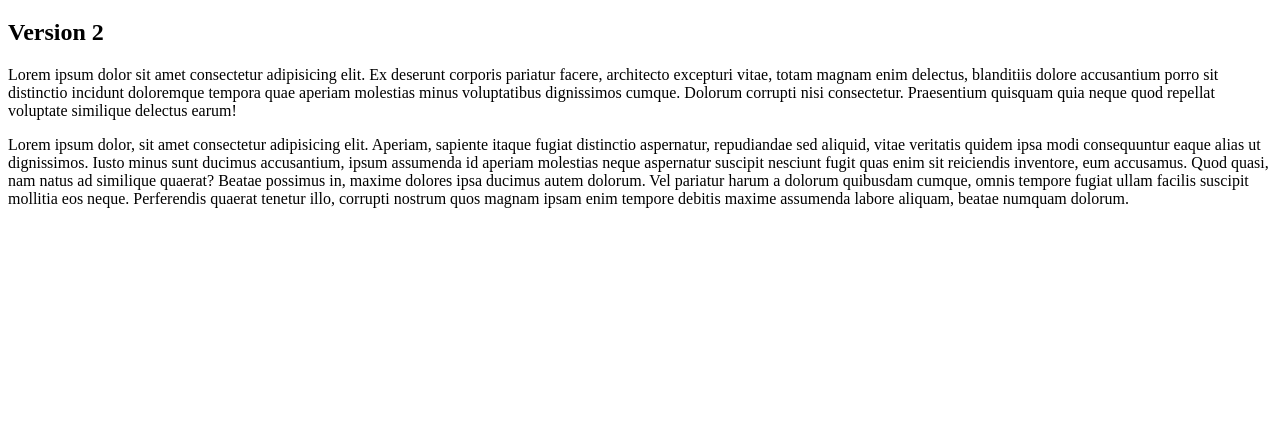
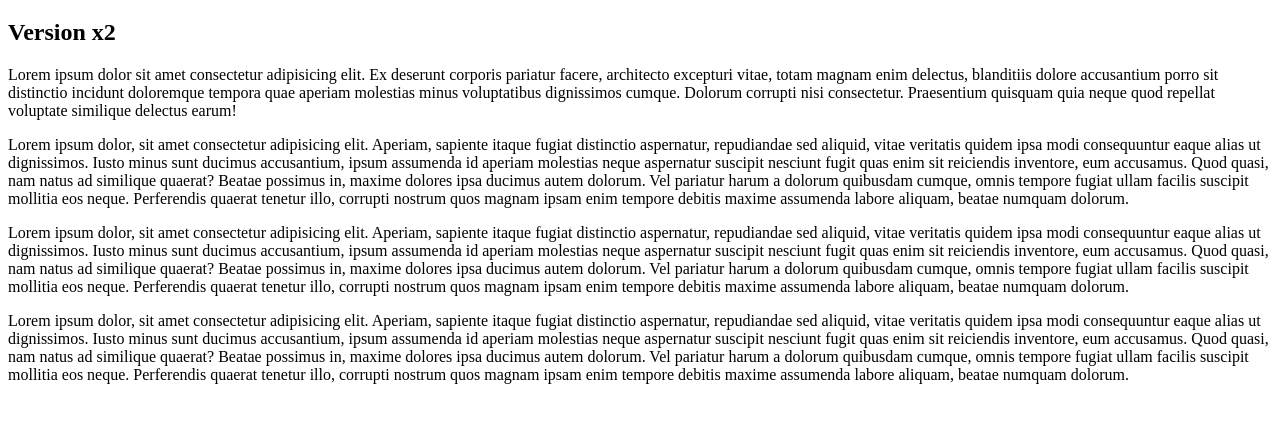
Before and after one commit to cedricsimo/github_video, a plain HTML site: page index.html in a window 1280 px wide. Shown: the part 61-484 px from the top of the page. Drawn offline with Linux system fonts and the light colour scheme.

Commit message:
version x1
version x2

```diff
--- /dev/null
+++ b/app.js
@@ -0,0 +1,2 @@
+ let a = 10
+ let b = 15
--- a/index.html
+++ b/index.html
@@ -8,10 +8,14 @@
 </head>
 <body>
     <h1>Cours GitHub</h1>
-    <h2>Version 2</h2>
+    <h2>Version x2</h2>
 
     <p>Lorem ipsum dolor sit amet consectetur adipisicing elit. Ex deserunt corporis pariatur facere, architecto excepturi vitae, totam magnam enim delectus, blanditiis dolore accusantium porro sit distinctio incidunt doloremque tempora quae aperiam molestias minus voluptatibus dignissimos cumque. Dolorum corrupti nisi consectetur. Praesentium quisquam quia neque quod repellat voluptate similique delectus earum!</p>
 
     <p>Lorem ipsum dolor, sit amet consectetur adipisicing elit. Aperiam, sapiente itaque fugiat distinctio aspernatur, repudiandae sed aliquid, vitae veritatis quidem ipsa modi consequuntur eaque alias ut dignissimos. Iusto minus sunt ducimus accusantium, ipsum assumenda id aperiam molestias neque aspernatur suscipit nesciunt fugit quas enim sit reiciendis inventore, eum accusamus. Quod quasi, nam natus ad similique quaerat? Beatae possimus in, maxime dolores ipsa ducimus autem dolorum. Vel pariatur harum a dolorum quibusdam cumque, omnis tempore fugiat ullam facilis suscipit mollitia eos neque. Perferendis quaerat tenetur illo, corrupti nostrum quos magnam ipsam enim tempore debitis maxime assumenda labore aliquam, beatae numquam dolorum.</p>
+
+    <p>Lorem ipsum dolor, sit amet consectetur adipisicing elit. Aperiam, sapiente itaque fugiat distinctio aspernatur, repudiandae sed aliquid, vitae veritatis quidem ipsa modi consequuntur eaque alias ut dignissimos. Iusto minus sunt ducimus accusantium, ipsum assumenda id aperiam molestias neque aspernatur suscipit nesciunt fugit quas enim sit reiciendis inventore, eum accusamus. Quod quasi, nam natus ad similique quaerat? Beatae possimus in, maxime dolores ipsa ducimus autem dolorum. Vel pariatur harum a dolorum quibusdam cumque, omnis tempore fugiat ullam facilis suscipit mollitia eos neque. Perferendis quaerat tenetur illo, corrupti nostrum quos magnam ipsam enim tempore debitis maxime assumenda labore aliquam, beatae numquam dolorum.</p>
+
+    <p>Lorem ipsum dolor, sit amet consectetur adipisicing elit. Aperiam, sapiente itaque fugiat distinctio aspernatur, repudiandae sed aliquid, vitae veritatis quidem ipsa modi consequuntur eaque alias ut dignissimos. Iusto minus sunt ducimus accusantium, ipsum assumenda id aperiam molestias neque aspernatur suscipit nesciunt fugit quas enim sit reiciendis inventore, eum accusamus. Quod quasi, nam natus ad similique quaerat? Beatae possimus in, maxime dolores ipsa ducimus autem dolorum. Vel pariatur harum a dolorum quibusdam cumque, omnis tempore fugiat ullam facilis suscipit mollitia eos neque. Perferendis quaerat tenetur illo, corrupti nostrum quos magnam ipsam enim tempore debitis maxime assumenda labore aliquam, beatae numquam dolorum.</p>
 </body>
 </html>
```
